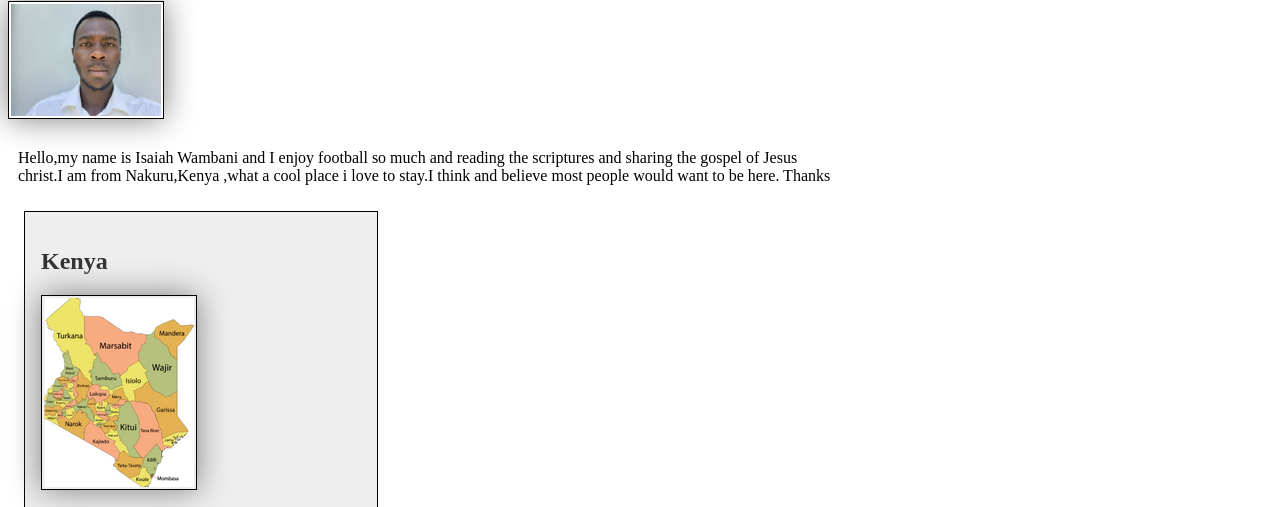
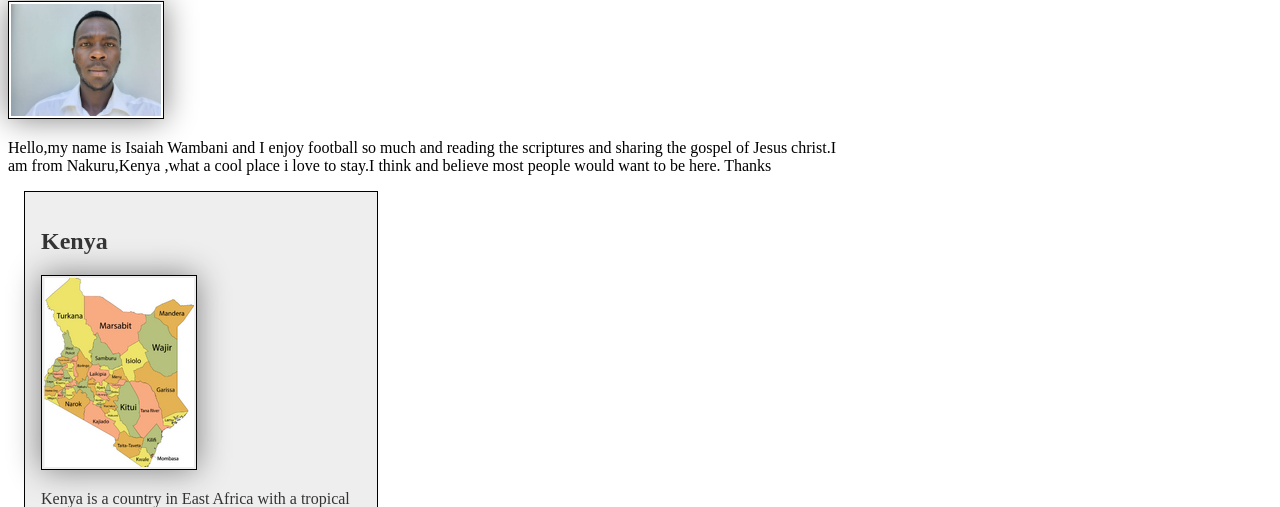
Before and after one commit to belloti44/wdd130, a plain HTML site: page index.html in a window 1280 px wide. Shown: the part 223-730 px from the top of the page. Drawn offline with Linux system fonts and the light colour scheme.

Commit message:
homepage changes

```diff
--- a/styles/styles.css
+++ b/styles/styles.css
@@ -35,7 +35,7 @@ aside img{
     width:150px;
     height:auto;
 }
-p{padding:opx;}
+p{padding:0;}
 footer{
     margin-top:10px;
     border-top:1px solid black;
```
